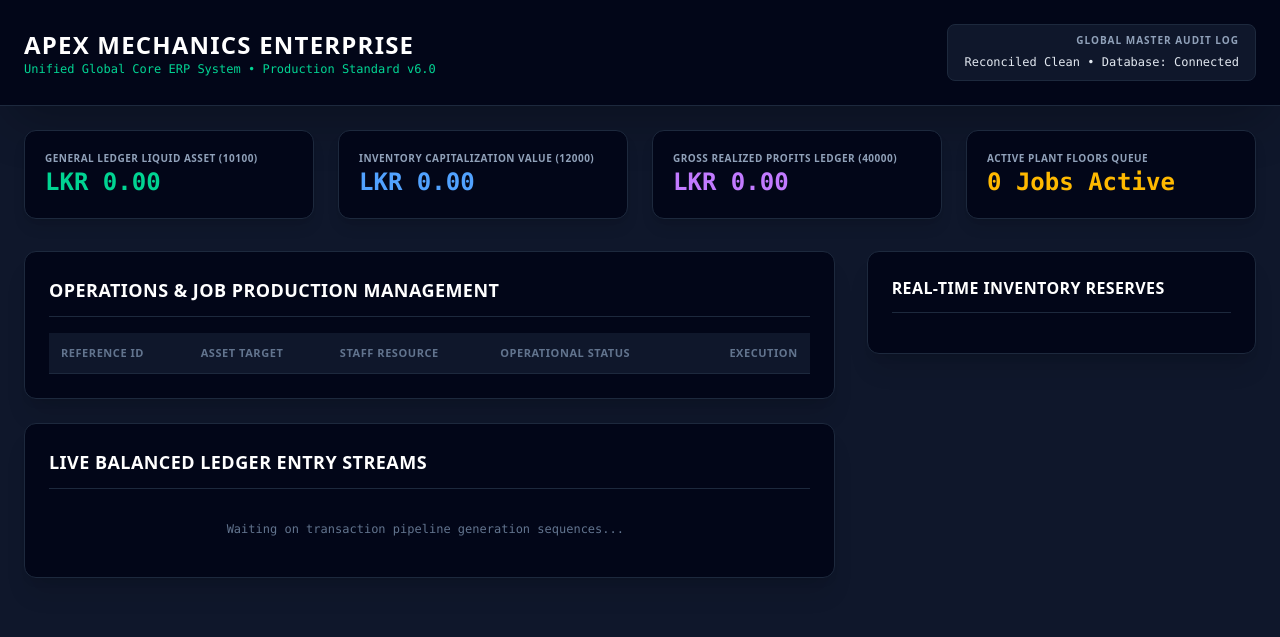
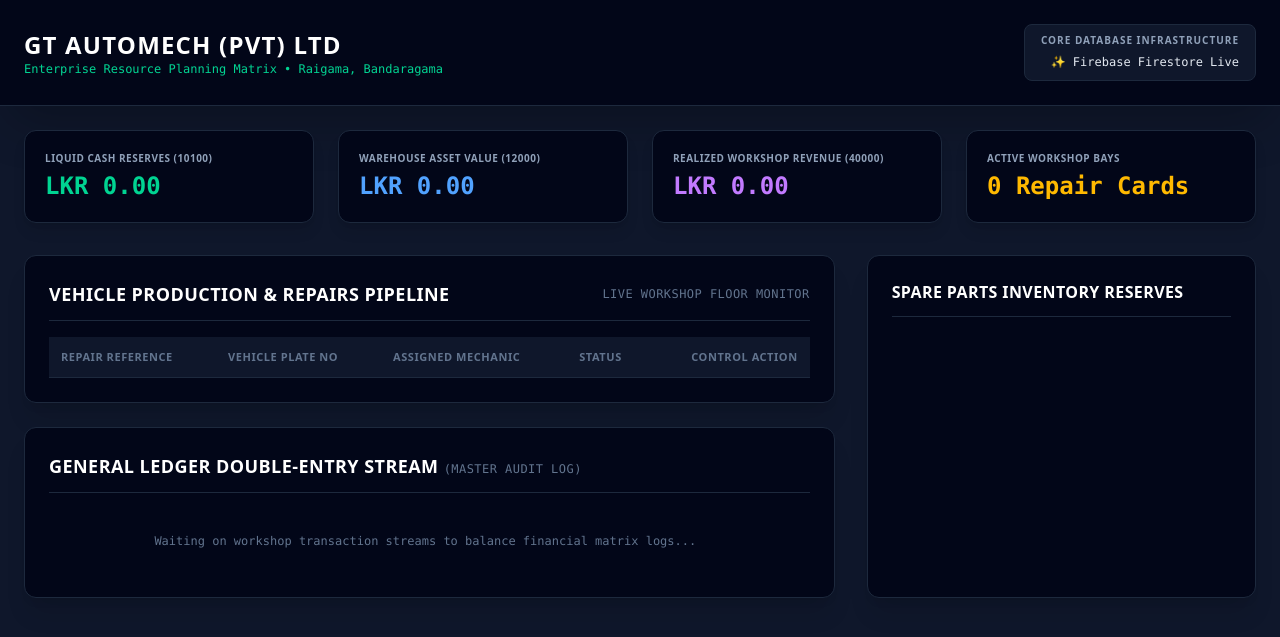
Before and after one commit to AnugaKuruppu/gt-mech-erp, a Flask app: page / in a window 1280 px wide. Shown: the top 637 px of the page. Run offline with Flask 3, Linux system fonts and the light colour scheme; data that the repository does not hold is empty.

Commit message:
Revise ERP dashboard layout and content

```diff
--- a/templates/erp_dashboard.html
+++ b/templates/erp_dashboard.html
@@ -2,7 +2,8 @@
 <html lang="en">
 <head>
     <meta charset="UTF-8">
-    <title>Enterprise Resource Control Matrix</title>
+    <meta name="viewport" content="width=device-width, initial-scale=1.0">
+    <title>GT AutoMech ERP - Control Matrix</title>
     <script src="https://cdn.jsdelivr.net/npm/@tailwindcss/browser@4"></script>
 </head>
 <body class="bg-slate-900 text-slate-100 font-sans min-h-screen">
@@ -10,12 +11,12 @@
     <header class="border-b border-slate-800 bg-slate-950 p-6 shadow-2xl">
         <div class="max-w-7xl mx-auto flex flex-col md:flex-row justify-between items-center gap-4">
             <div>
-                <h1 class="text-2xl font-black uppercase tracking-wider text-white">Apex Mechanics Enterprise</h1>
-                <p class="text-xs text-emerald-400 font-mono">Unified Global Core ERP System • Production Standard v6.0</p>
+                <h1 class="text-2xl font-black uppercase tracking-wider text-white">GT AutoMech (PVT) Ltd</h1>
+                <p class="text-xs text-emerald-400 font-mono">Enterprise Resource Planning Matrix • Raigama, Bandaragama</p>
             </div>
             <div class="bg-slate-900 px-4 py-2 rounded-lg border border-slate-800 text-right">
-                <span class="text-[10px] text-slate-400 block font-bold uppercase tracking-widest">Global Master Audit Log</span>
-                <span class="text-xs font-mono text-slate-200">Reconciled Clean • Database: Connected</span>
+                <span class="text-[10px] text-slate-400 block font-bold uppercase tracking-widest">Core Database Infrastructure</span>
+                <span class="text-xs font-mono text-slate-200">✨ Firebase Firestore Live</span>
             </div>
         </div>
     </header>
@@ -32,51 +33,62 @@
             {% endif %}
         {% endwith %}
 
-        <div class="grid grid-cols-1 md:grid-cols-4 gap-6">
-            <div class="bg-slate-950 border border-slate-800 p-5 rounded-xl shadow-lg">
-                <span class="text-[10px] uppercase font-bold tracking-wider text-slate-400 block">General Ledger Liquid Asset (10100)</span>
+        <div class="grid grid-cols-1 sm:grid-cols-2 md:grid-cols-4 gap-6">
+            <div class="bg-slate-950 border border-slate-800 p-5 rounded-xl shadow-lg relative overflow-hidden group hover:border-slate-700 transition">
+                <span class="text-[10px] uppercase font-bold tracking-wider text-slate-400 block mb-1">Liquid Cash Reserves (10100)</span>
                 <span class="text-2xl font-black font-mono text-emerald-400">LKR {{ "{:,.2f}".format(cash) }}</span>
+                <div class="absolute bottom-0 left-0 h-1 w-full bg-emerald-500 transform scale-x-0 group-hover:scale-x-100 transition duration-300"></div>
             </div>
-            <div class="bg-slate-950 border border-slate-800 p-5 rounded-xl shadow-lg">
-                <span class="text-[10px] uppercase font-bold tracking-wider text-slate-400 block">Inventory Capitalization Value (12000)</span>
+
+            <div class="bg-slate-950 border border-slate-800 p-5 rounded-xl shadow-lg relative overflow-hidden group hover:border-slate-700 transition">
+                <span class="text-[10px] uppercase font-bold tracking-wider text-slate-400 block mb-1">Warehouse Asset Value (12000)</span>
                 <span class="text-2xl font-black font-mono text-blue-400">LKR {{ "{:,.2f}".format(assets) }}</span>
+                <div class="absolute bottom-0 left-0 h-1 w-full bg-blue-500 transform scale-x-0 group-hover:scale-x-100 transition duration-300"></div>
             </div>
-            <div class="bg-slate-950 border border-slate-800 p-5 rounded-xl shadow-lg">
-                <span class="text-[10px] uppercase font-bold tracking-wider text-slate-400 block">Gross Realized Profits Ledger (40000)</span>
+
+            <div class="bg-slate-950 border border-slate-800 p-5 rounded-xl shadow-lg relative overflow-hidden group hover:border-slate-700 transition">
+                <span class="text-[10px] uppercase font-bold tracking-wider text-slate-400 block mb-1">Realized Workshop Revenue (40000)</span>
                 <span class="text-2xl font-black font-mono text-purple-400">LKR {{ "{:,.2f}".format(revenue) }}</span>
+                <div class="absolute bottom-0 left-0 h-1 w-full bg-purple-500 transform scale-x-0 group-hover:scale-x-100 transition duration-300"></div>
             </div>
-            <div class="bg-slate-950 border border-slate-800 p-5 rounded-xl shadow-lg">
-                <span class="text-[10px] uppercase font-bold tracking-wider text-slate-400 block">Active Plant Floors Queue</span>
-                <span class="text-2xl font-black font-mono text-amber-400">{{ active_jobs }} Jobs Active</span>
+
+            <div class="bg-slate-950 border border-slate-800 p-5 rounded-xl shadow-lg relative overflow-hidden group hover:border-slate-700 transition">
+                <span class="text-[10px] uppercase font-bold tracking-wider text-slate-400 block mb-1">Active Workshop Bays</span>
+                <span class="text-2xl font-black font-mono text-amber-400">{{ active_jobs }} Repair Cards</span>
+                <div class="absolute bottom-0 left-0 h-1 w-full bg-amber-500 transform scale-x-0 group-hover:scale-x-100 transition duration-300"></div>
             </div>
         </div>
 
         <div class="grid grid-cols-1 lg:grid-cols-3 gap-8">
 
             <div class="lg:col-span-2 space-y-6">
+
                 <div class="bg-slate-950 border border-slate-800 rounded-xl p-6 shadow-xl">
-                    <h2 class="text-lg font-bold uppercase tracking-wide text-white border-b border-slate-800 pb-3 mb-4">Operations & Job Production Management</h2>
+                    <h2 class="text-lg font-bold uppercase tracking-wide text-white border-b border-slate-800 pb-3 mb-4 flex justify-between items-center">
+                        <span>Vehicle Production & Repairs Pipeline</span>
+                        <span class="text-xs font-mono font-normal text-slate-500">Live Workshop Floor Monitor</span>
+                    </h2>
                     <div class="overflow-x-auto">
                         <table class="w-full text-left text-sm text-slate-300">
                             <thead>
                                 <tr class="text-[11px] uppercase tracking-wider text-slate-500 bg-slate-900 border-b border-slate-800">
-                                    <th class="p-3">Reference ID</th>
-                                    <th class="p-3">Asset Target</th>
-                                    <th class="p-3">Staff Resource</th>
-                                    <th class="p-3">Operational Status</th>
-                                    <th class="p-3 text-right">Execution</th>
+                                    <th class="p-3">Repair Reference</th>
+                                    <th class="p-3">Vehicle Plate No</th>
+                                    <th class="p-3">Assigned Mechanic</th>
+                                    <th class="p-3">Status</th>
+                                    <th class="p-3 text-right">Control Action</th>
                                 </tr>
                             </thead>
                             <tbody class="divide-y divide-slate-900">
                                 {% for id, job in jobs.items() %}
-                                <tr class="hover:bg-slate-900/50">
+                                <tr class="hover:bg-slate-900/40 transition">
                                     <td class="p-3 font-mono font-bold text-blue-400">{{ id }}</td>
-                                    <td class="p-3 font-mono text-xs">{{ job.vehicle }}</td>
+                                    <td class="p-3 font-mono text-xs text-slate-200">{{ job.vehicle }}</td>
                                     <td class="p-3 text-xs">
                                         {% if employees.get(job.technician_id) %}
                                             {{ employees.get(job.technician_id)['name'] }}
                                         {% else %}
-                                            Unassigned Resource
+                                            Unassigned Floor Mechanic
                                         {% endif %}
                                     </td>
                                     <td class="p-3">
@@ -85,7 +97,7 @@
                                         </span>
                                     </td>
                                     <td class="p-3 text-right">
-                                        <a href="/production/job/{{ id }}" class="bg-slate-800 hover:bg-slate-700 text-white font-bold text-xs px-3 py-1.5 rounded transition">Access Console</a>
+                                        <a href="/production/job/{{ id }}" class="bg-slate-800 hover:bg-slate-700 text-white font-bold text-xs px-3 py-1.5 rounded transition inline-block">Manage Card</a>
                                     </td>
                                 </tr>
                                 {% endfor %}
@@ -95,23 +107,29 @@
                 </div>
 
                 <div class="bg-slate-950 border border-slate-800 rounded-xl p-6 shadow-xl">
-                    <h2 class="text-lg font-bold uppercase tracking-wide text-white border-b border-slate-800 pb-3 mb-4">Live Balanced Ledger Entry Streams</h2>
-                    <div class="space-y-2 max-h-60 overflow-y-auto pr-2">
+                    <h2 class="text-lg font-bold uppercase tracking-wide text-white border-b border-slate-800 pb-3 mb-4">
+                        General Ledger Double-Entry Stream <span class="text-xs font-mono font-normal text-slate-500">(Master Audit Log)</span>
+                    </h2>
+                    <div class="space-y-2 max-h-64 overflow-y-auto pr-2 font-mono text-[11px]">
                         {% if not journal_entries %}
-                        <p class="text-xs font-mono text-slate-500 text-center py-4">Waiting on transaction pipeline generation sequences...</p>
+                        <p class="text-xs text-slate-500 text-center py-6">Waiting on workshop transaction streams to balance financial matrix logs...</p>
                         {% else %}
                             {% for entry in journal_entries %}
-                            <div class="p-2 border-b border-slate-900 font-mono text-[11px] flex justify-between items-center bg-slate-900/30 rounded mb-1">
-                                <div>
-                                    <span class="text-slate-500">[{{ entry.timestamp }}]</span>
-                                    <strong class="text-blue-400 font-bold ml-1">{{ entry.reference }}</strong>
-                                    <p class="text-slate-400 text-[10px] mt-0.5">{{ entry.description }} (Account Code: {{ entry.account_code }})</p>
+                            <div class="p-3 border border-slate-800 bg-slate-900/40 rounded-lg flex justify-between items-center mb-2 hover:bg-slate-900/80 transition">
+                                <div class="space-y-1">
+                                    <div class="flex items-center gap-2">
+                                        <span class="text-slate-500">[{{ entry.timestamp }}]</span>
+                                        <strong class="text-blue-400 font-bold font-mono">{{ entry.reference }}</strong>
+                                        <span class="text-slate-600">|</span>
+                                        <span class="text-slate-400 text-[10px] bg-slate-800 px-2 py-0.5 rounded">Acc: {{ entry.account_code }}</span>
+                                    </div>
+                                    <p class="text-slate-400 text-[10px] leading-relaxed">{{ entry.description }}</p>
                                 </div>
-                                <div class="text-right">
+                                <div class="text-right whitespace-nowrap pl-4">
                                     {% if entry.debit > 0 %}
-                                    <span class="text-emerald-400 font-bold">DR: LKR {{ "{:,.2f}".format(entry.debit) }}</span>
+                                    <span class="text-emerald-400 font-bold bg-emerald-950/40 px-2.5 py-1 rounded border border-emerald-900/30">DR: LKR {{ "{:,.2f}".format(entry.debit) }}</span>
                                     {% else %}
-                                    <span class="text-purple-400 font-bold">CR: LKR {{ "{:,.2f}".format(entry.credit) }}</span>
+                                    <span class="text-purple-400 font-bold bg-purple-950/40 px-2.5 py-1 rounded border border-purple-900/30">CR: LKR {{ "{:,.2f}".format(entry.credit) }}</span>
                                     {% endif %}
                                 </div>
                             </div>
@@ -122,18 +140,28 @@
             </div>
 
             <div class="space-y-6">
-                <div class="bg-slate-950 border border-slate-800 rounded-xl p-6 shadow-xl">
-                    <h2 class="text-md font-bold uppercase tracking-wide text-white border-b border-slate-800 pb-3 mb-4">Real-Time Inventory Reserves</h2>
+                <div class="bg-slate-950 border border-slate-800 rounded-xl p-6 shadow-xl h-full">
+                    <h2 class="text-md font-bold uppercase tracking-wide text-white border-b border-slate-800 pb-3 mb-4">
+                        Spare Parts Inventory Reserves
+                    </h2>
                     <div class="space-y-3">
                         {% for sku, item in inventory.items() %}
-                        <div class="p-3 rounded-lg bg-slate-900 border border-slate-800 flex justify-between items-center">
-                            <div>
+                        <div class="p-3 rounded-lg bg-slate-900 border border-slate-800 flex justify-between items-center hover:bg-slate-900/60 transition">
+                            <div class="space-y-1">
                                 <h4 class="text-xs font-bold text-slate-200">{{ item.name }}</h4>
-                                <span class="text-[10px] font-mono text-slate-500">{{ sku }} • Price: LKR {{ "{:,.2f}".format(item.price) }}</span>
+                                <div class="flex flex-col gap-0.5 font-mono text-[10px]">
+                                    <span class="text-slate-500">SKU: {{ sku }}</span>
+                                    <span class="text-slate-400">Retail Rate: LKR {{ "{:,.2f}".format(item.price) }}</span>
+                                </div>
                             </div>
-                            <span class="text-xs font-mono font-bold px-2 py-1 rounded {% if item.stock <= item.reorder %} bg-red-950 text-red-400 border border-red-800 {% else %} bg-slate-800 text-slate-300 {% endif %}">
-                                Qty: {{ item.stock }}
-                            </span>
+                            <div class="text-right">
+                                <span class="text-xs font-mono font-bold px-3 py-1 rounded-full inline-block tracking-wide {% if item.stock <= item.reorder %} bg-red-950 text-red-400 border border-red-800 {% else %} bg-slate-800 text-slate-300 border border-slate-700 {% endif %}">
+                                    Qty: {{ item.stock }}
+                                </span>
+                                {% if item.stock <= item.reorder %}
+                                <span class="text-[9px] text-red-500 font-bold uppercase block mt-1 tracking-wider animate-pulse">Low Stock</span>
+                                {% endif %}
+                            </div>
                         </div>
                         {% endfor %}
                     </div>
```
